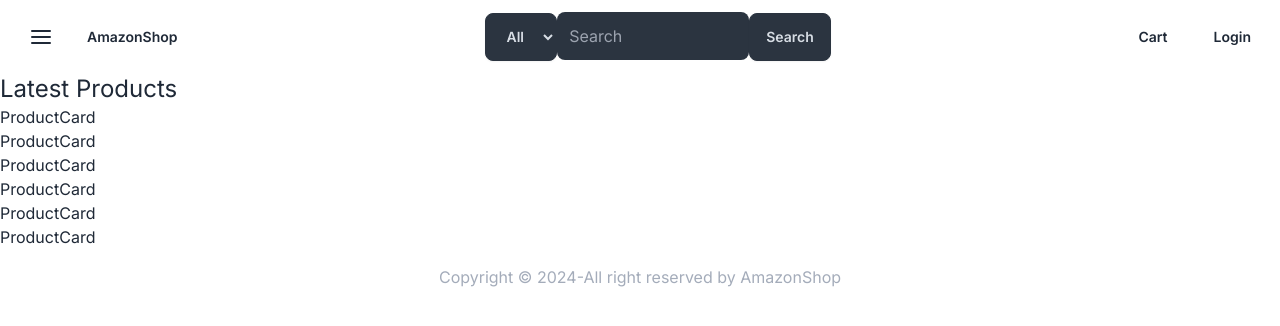
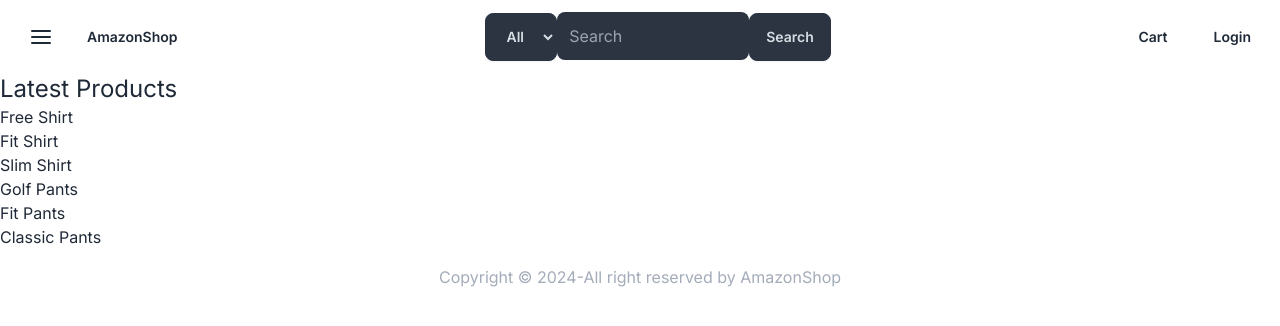
Before and after one commit to Fr-heidarian/AmazonaShop-next.js, a Next.js app: page / in a window 1280 px wide. Shown: the top 326 px of the page. Built offline with nearby package versions, Linux system fonts and the light colour scheme.

Commit message:
add ProductModel.ts- Define product type

```diff
--- a/app/(frontend)/(home)/page.tsx
+++ b/app/(frontend)/(home)/page.tsx
@@ -7,7 +7,7 @@ export default function Home() {
       <h2 className="text-2xl ">Latest Products</h2>
       <div>
         {data.products.map((p) => (
-          <ProductCard key={p.slug} />
+          <ProductCard key={p.slug} product={p} />
         ))}
       </div>
     </>
--- a/components/product/ProductCard.tsx
+++ b/components/product/ProductCard.tsx
@@ -1,3 +1,5 @@
-export default function ProductCard() {
-  return <div>ProductCard</div>;
+import { product } from "@/lib/models/ProductModel";
+
+export default function ProductCard({ product }: { product: product }) {
+  return <div>{product.name}</div>;
 }
--- /dev/null
+++ b/lib/models/ProductModel.ts
@@ -0,0 +1,15 @@
+export type product = {
+  _id?: string;
+  name: string;
+  slug: string;
+  image: string;
+  banner?: string;
+  price: number;
+  brand: string;
+  rating: number;
+  numReviews: number;
+  countInStock: number;
+  description?: string;
+  category: string;
+  isFeatured?: boolean;
+};
```
